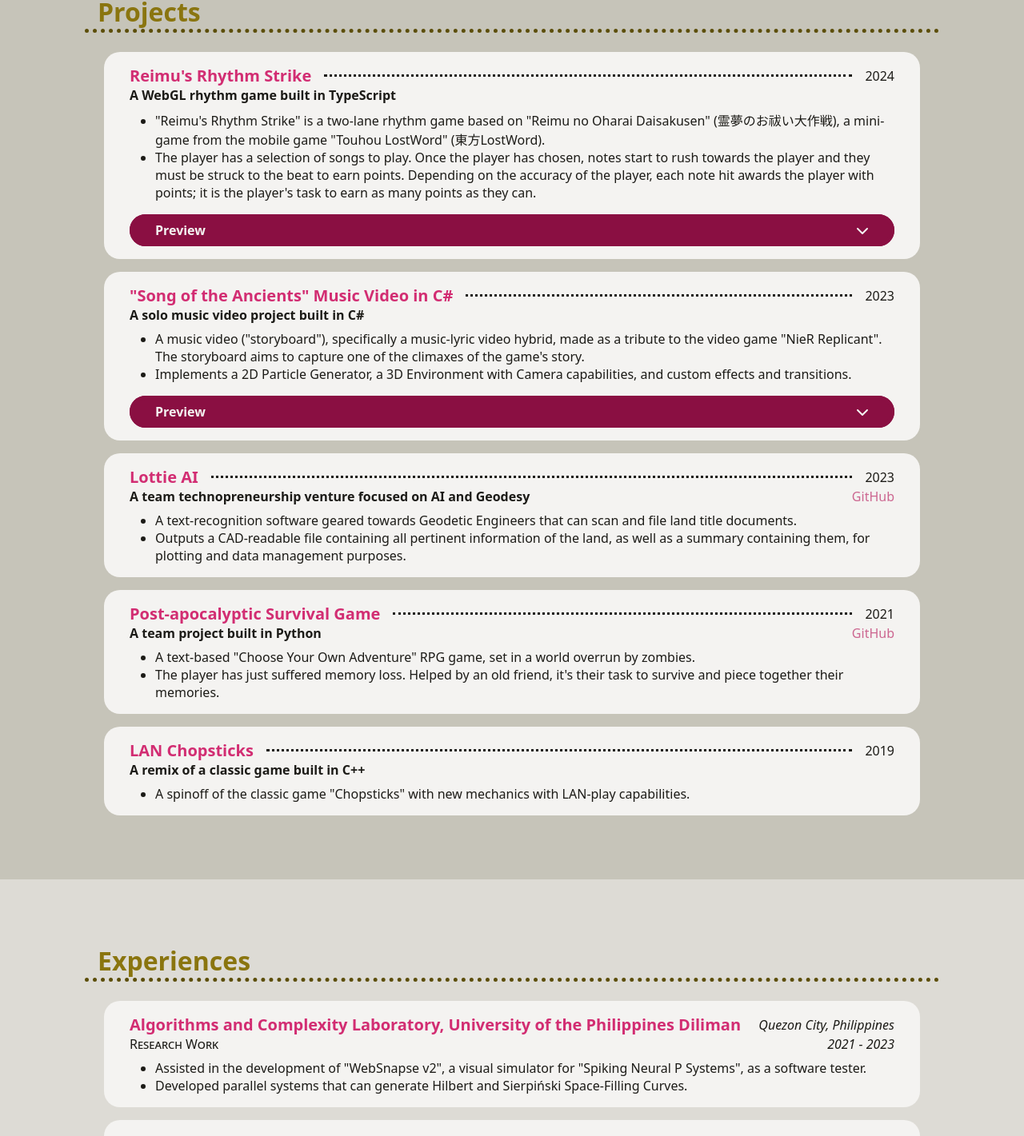
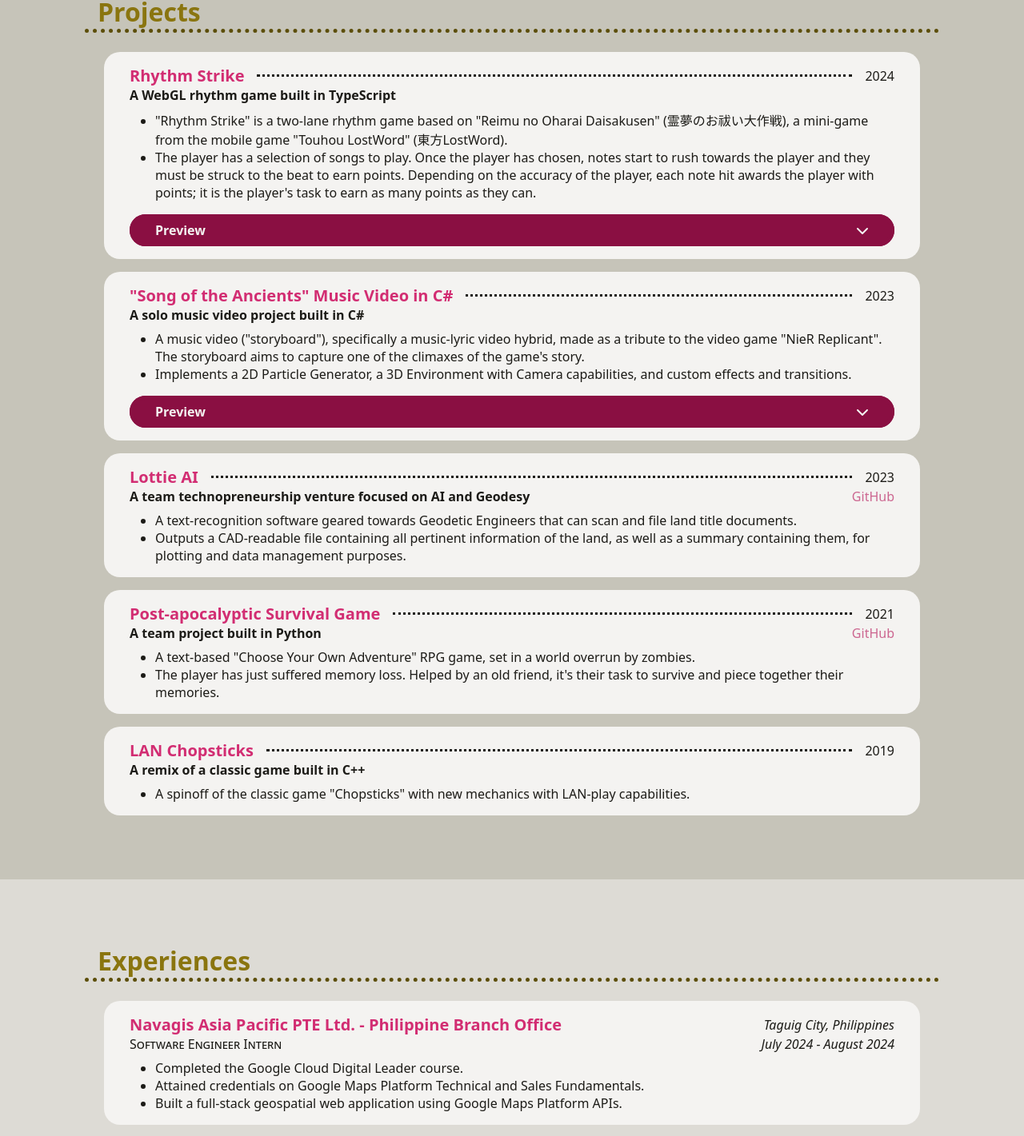
Before and after one commit to jvmenina/jvmenina.github.io, a React (Vite) app: page / in a window 1280 px wide. Shown: the part 2197-3618 px from the top of the page at 80% size. Built offline with nearby package versions, Linux system fonts and the light colour scheme; the HTML template or start-up script is replaced by a standard one.

Commit message:
Update contents

```diff
--- a/src/section_Experiences.tsx
+++ b/src/section_Experiences.tsx
@@ -65,24 +65,34 @@ export function ExperiencesSection() {
         <h2>Experiences</h2>
         <div className={styles['__section-contents']}>
           <ExperienceComp
+            company={"Navagis Asia Pacific PTE Ltd. - Philippine Branch Office"}
+            work={"Software Engineer Intern"}
+            location={"Taguig City, Philippines"}
+            year={"July 2024 - August 2024"}
+            description={[
+              "Completed the Google Cloud Digital Leader course.",
+              "Attained credentials on Google Maps Platform Technical and Sales Fundamentals.",
+              "Built a full-stack geospatial web application using Google Maps Platform APIs."
+            ]}
+          />
+          <ExperienceComp
             company={"Algorithms and Complexity Laboratory, University of the Philippines Diliman"}
             work={"Research Work"}
             location={"Quezon City, Philippines"}
-            year={"2021 - 2023"}
+            year={"September 2021 - May 2022"}
             description={[
-              "Assisted in the development of \"WebSnapse v2\", a visual simulator for \"Spiking Neural P Systems\", as a software tester.",
-              "Developed parallel systems that can generate Hilbert and Sierpiński Space-Filling Curves."
+              "Developed Spiking Neural P Systems, systems capable of being maximally parallel, that can generate Space-Filling Curves.",
+              "Assisted in the development of \"WebSnapse v2\", a visual simulator for Spiking Neural P Systems, as a software tester.",
+              "Cooperated with fellow researchers by evaluating each others' research projects."
             ]}
           />
           <ExperienceComp
             company={"University of Perpetual Help System DALTA Las Piñas"}
-            work={"Work Immersion"}
+            work={"Engineering Work Immersion Student"}
             location={"Las Piñas City, Philippines"}
-            year={"2017"}
+            year={"Novermber 2017 - December 2017"}
             description={[
-              "Determined proper practices and measures in ensuring safety and health inside workspaces.",
-              "Modeled and designed 3D models of mechanical parts with varying complexities.",
-              "Performed programming tasks as part of an introductory training to the C language.",
+              "Engaged in multiple projects involving various fields of Engineering, like Surveying, 3D Designing and Modeling, Computer Programming in C, and Electronics and Circuitry.",
               "Engaged in team-building activities requiring coordination and cooperation.",
             ]}
           />
--- a/src/section_Projects.tsx
+++ b/src/section_Projects.tsx
@@ -143,26 +143,26 @@ export function ProjectsSection() {
         <div className={styles['__section-contents']}>
           <ProjectComp
             id={"Projects-Reimu"}
-            title={"Reimu's Rhythm Strike"}
+            title={"Rhythm Strike"}
             subtitle={"A WebGL rhythm game built in TypeScript"}
             year={"2024"}
             description={[
-              "\"Reimu's Rhythm Strike\" is a two-lane rhythm game based on \"Reimu no Oharai Daisakusen\" (霊夢のお祓い大作戦), a mini-game from the mobile game \"Touhou LostWord\" (東方LostWord).",
+              "\"Rhythm Strike\" is a two-lane rhythm game based on \"Reimu no Oharai Daisakusen\" (霊夢のお祓い大作戦), a mini-game from the mobile game \"Touhou LostWord\" (東方LostWord).",
               "The player has a selection of songs to play. Once the player has chosen, notes start to rush towards the player and they must be struck to the beat to earn points. Depending on the accuracy of the player, each note hit awards the player with points; it is the player's task to earn as many points as they can."
             ]}
             preview={
               <>
                 <p style={{textAlign: "center", fontWeight: "bolder"}}>In-development preview</p>
                 <figure>
-                  <img src={reimu_preview_1} alt="Reimu's Rhythm Strike Preview #1" loading="lazy" />
+                  <img src={reimu_preview_1} alt="Rhythm Strike Preview #1" loading="lazy" />
                   {/* <figcaption>Preview #1</figcaption> */}
                 </figure>
                 <figure>
-                  <img src={reimu_preview_2} alt="Reimu's Rhythm Strike Preview #2" loading="lazy" />
+                  <img src={reimu_preview_2} alt="Rhythm Strike Preview #2" loading="lazy" />
                   {/* <figcaption>Preview #1</figcaption> */}
                 </figure>
                 <figure>
-                  <img src={reimu_preview_3} alt="Reimu's Rhythm Strike Preview #3" loading="lazy" />
+                  <img src={reimu_preview_3} alt="Rhythm Strike Preview #3" loading="lazy" />
                   {/* <figcaption>Preview #1</figcaption> */}
                 </figure>
               </>
```
